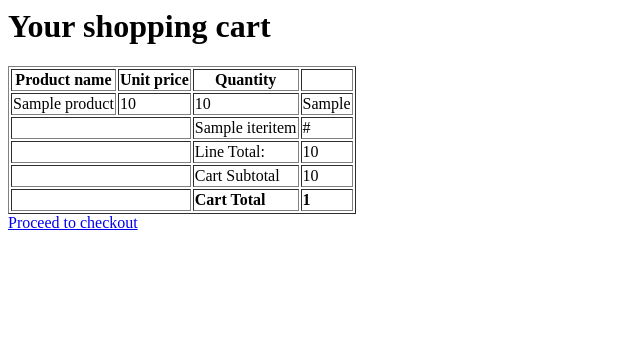
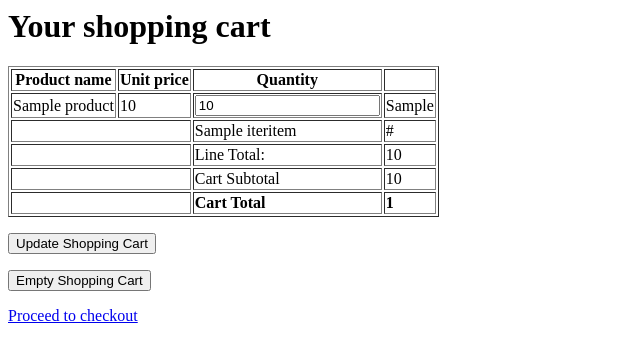
Before and after one commit to joker-softdev/django_shop, a Django app: template shop/templates/shop/cart.html in a window 1280 px wide. Shown: the top 362 px of the page, without its empty margins (0-640 px from the left). Run offline with Django 3.2, Linux system fonts and the light colour scheme; the template is opened without the code that fills it: most values are stand-ins (such as "Sample title", 1, 10 or a date in 2020).

Commit message:
empty cart / change quantities. Use translations

```diff
--- a/shop/templates/shop/cart.html
+++ b/shop/templates/shop/cart.html
@@ -1,19 +1,27 @@
+{% load i18n %}
+
 {% if cart %}
     <h1>Your shopping cart</h1>
 
+    <form method="post" action="{% url cart_update %}">
+      {% csrf_token %}
       <table border="1">
+        <thead>
           <tr>
-    <th>Product name</th>
-    <th>Unit price</th>
-    <th>Quantity</th>
+          <th>{% trans "Product name" %}</th>
+          <th>{% trans "Unit price" %}</th>
+          <th>{% trans "Quantity" %}</th>
           <th>&nbsp;</th>
           </tr>
+        </thead>
 
+        <tbody>
           {% for item in cart_items %}
           <tr>
           <td>{{item.product.name}}</td>
           <td>{{item.product.get_specific.unit_price}}</td>
-    <td>{{item.quantity}}</td>
+          <td><input type="text" name="update_item-{{ item.id }}"
+            value="{{item.quantity}}"></td>
           <td>{{item.line_subtotal}}</td>
           </tr>
           {% for label, value in item.extra_price_fields.iteritems %}
@@ -23,14 +31,30 @@
           <td>{{value}}</td>
           </tr>
           {% endfor %}
-    <tr><td colspan="2">&nbsp;</td><td>Line Total:</td><td>{{item.line_total}}</td></tr>
+          <tr><td colspan="2">&nbsp;</td><td>{% trans "Line Total" %}:</td><td>{{item.line_total}}</td></tr>
+        </tbody>
+
+        <tfoot>
           {% endfor %}
-    <tr><td colspan="2">&nbsp;</td><td>Cart Subtotal</td><td>{{cart.subtotal_price}}</td></tr>
-    <tr><td colspan="2">&nbsp;</td><td><b>Cart Total</b></td><td><b>{{cart.total_price}}</b></td></tr>
+          <tr><td colspan="2">&nbsp;</td><td>{% trans "Cart Subtotal" %}</td><td>{{cart.subtotal_price}}</td></tr>
+          <tr><td colspan="2">&nbsp;</td><td><b>{% trans "Cart Total" %}</b></td><td><b>{{cart.total_price}}</b></td></tr>
+        </tfoot>
       </table>
 
-    <a href="{% url checkout_shipping %}">Proceed to checkout</a>
+      <p><input type="submit" value="{% trans "Update Shopping Cart" %}"/></p>
+    </form>
+
+    <form action="{% url cart_empty %}" method="post">
+      {% csrf_token %}
+      <p><input type="submit" value="{% trans "Empty Shopping Cart" %}"/></p>
+    </form>
+
+    <p>
+      <a href="{% url checkout_shipping %}">{% trans "Proceed to checkout" %}</a>
+    </p>
 
 {% else %}
-There is no cart attached to your session
+<p>
+  {% trans "There is no cart attached to your session" %}
+</p>
 {% endif %}
```
Lines whose indentation alone changed are shown as unchanged.
